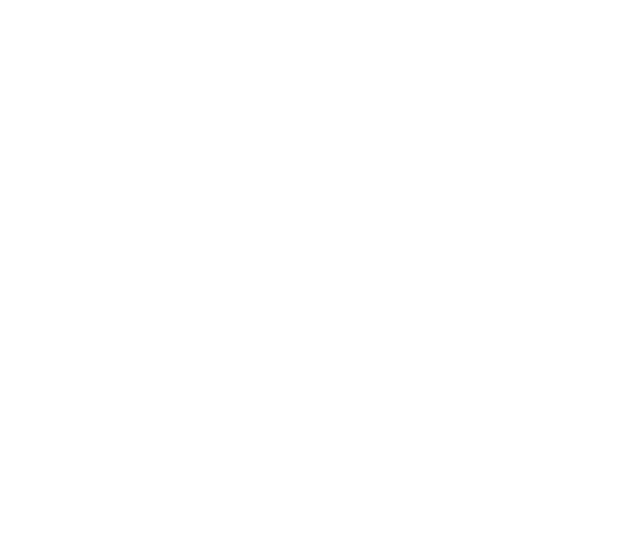
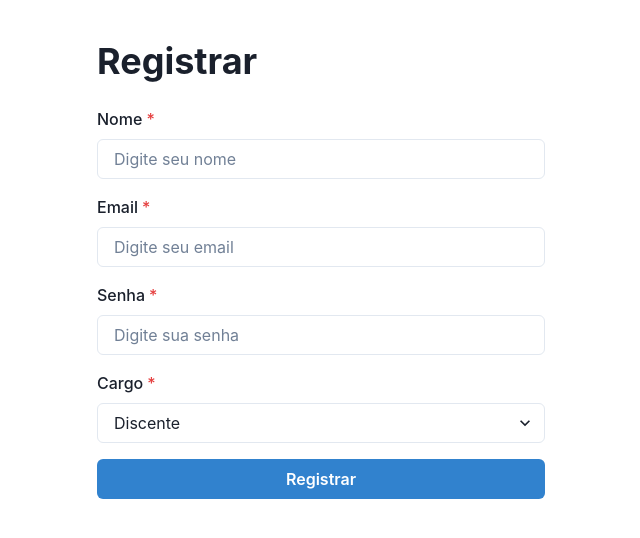
Before and after one commit to Gustavotc/tech-challeng-3-portal-alunos-react, a React (Vite) app: page /auth/register in a window 1280 px wide. Before the commit this address had no page. Shown: the top 538 px of the page, without its empty margins (319-959 px from the left). Built offline with nearby package versions, Linux system fonts and the light colour scheme.

Commit message:
feat: registter screen

```diff
--- a/src/App.tsx
+++ b/src/App.tsx
@@ -1,12 +1,14 @@
 import { Routes, Route } from "react-router-dom";
 import { CreatePost } from "./features/post/presentation/createPost/create-post";
 import Feed from "./features/post/presentation/feed/Feed";
+import { Register } from "./features/auth/presentation/register/Register";
 
 function App() {
   return (
     <Routes>
       <Route path="/" element={<Feed />} />
       <Route path="/post/create" element={<CreatePost />} />
+      <Route path="/auth/register" element={<Register />} />
     </Routes>
   );
 }
--- /dev/null
+++ b/src/features/auth/domain/interfaces/IAuthRegisterUser.ts
@@ -0,0 +1,13 @@
+export interface IAuthRegisterUser {
+  name: string;
+  email: string;
+  password: string;
+  roleId: "DOCENTE" | "DISCENTE";
+}
+
+export interface IAuthRegisterJson {
+  name: string;
+  email: string;
+  password: string;
+  role_id: "DOCENTE" | "DISCENTE";
+}
--- /dev/null
+++ b/src/features/auth/domain/interfaces/IUser.ts
@@ -0,0 +1,10 @@
+export interface IUser {
+  name: string;
+  email: string;
+  password: string;
+  role: {
+    id: string;
+    type: "DOCENTE" | "DISCENTE";
+  };
+  id: string;
+}
--- a/src/features/auth/domain/usecases/useRegister.ts
+++ b/src/features/auth/domain/usecases/useRegister.ts
@@ -1,6 +1,16 @@
 import { AuthRepository } from "../../infra/repositories/AuthRepository";
+import { IAuthRegisterUser } from "../interfaces/IAuthRegisterUser";
 
-export const useRegister = async (email: string, password: string) => {
+interface IRegister {
+  register: (registerUser: IAuthRegisterUser) => Promise<void>; // async function to register a user
+}
+
+export const useRegister = (): IRegister => {
   const authRepo = new AuthRepository();
-  return await authRepo.register(email, password);
+
+  const register = async (registerUser: IAuthRegisterUser) => {
+    await authRepo.register(registerUser);
+  };
+
+  return { register };
 };
--- /dev/null
+++ b/src/features/auth/infra/adapters/authRegisterAdapter.ts
@@ -0,0 +1,15 @@
+import {
+  IAuthRegisterJson,
+  IAuthRegisterUser,
+} from "./../../domain/interfaces/IAuthRegisterUser";
+
+export default class AuthRegisterAdapter {
+  toJson(AuthRegister: IAuthRegisterUser): IAuthRegisterJson {
+    return {
+      name: AuthRegister.name,
+      email: AuthRegister.email,
+      password: AuthRegister.password,
+      role_id: AuthRegister.roleId,
+    };
+  }
+}
--- a/src/features/auth/infra/repositories/AuthRepository.ts
+++ b/src/features/auth/infra/repositories/AuthRepository.ts
@@ -1,6 +1,9 @@
 // AuthRepository.ts
 import { IAuthUser } from "../../domain/interfaces/IAuthUser";
 import api from "../../../../services/httpClient/api/Api";
+import { IAuthRegisterUser } from "../../domain/interfaces/IAuthRegisterUser";
+import { IUser } from "../../domain/interfaces/IUser";
+import AuthRegisterAdapter from "../adapters/authRegisterAdapter";
 
 export class AuthRepository {
   async login(email: string, password: string): Promise<IAuthUser> {
@@ -8,8 +11,12 @@
     return response.data;
   }
 
-  async register(email: string, password: string): Promise<IAuthUser> {
-    const response = await api.post("/auth/register", { email, password });
+  async register(user: IAuthRegisterUser): Promise<IUser> {
+    const adapter = new AuthRegisterAdapter();
+    const body = adapter.toJson(user);
+
+    const response = await api.post<IUser>("/user", { body });
+
     return response.data;
   }
 }
--- a/src/features/auth/presentation/register/Register.tsx
+++ b/src/features/auth/presentation/register/Register.tsx
@@ -0,0 +1,106 @@
+import React, { useState } from 'react';
+import { useRegister } from '../../domain/usecases/useRegister';
+import {
+  Box,
+  FormControl,
+  FormLabel,
+  Input,
+  Button,
+  Heading,
+  VStack,
+  Alert,
+  AlertIcon,
+  Select
+} from '@chakra-ui/react';
+import { IAuthRegisterUser } from '../../domain/interfaces/IAuthRegisterUser';
+
+export const Register = () => {
+  const [name, setName] = useState('');
+  const [email, setEmail] = useState('');
+  const [password, setPassword] = useState('');
+  const [role, setRole] = useState<'DOCENTE' | 'DISCENTE'>('DISCENTE');
+  const [errorMessage, setErrorMessage] = useState<string | null>(null);
+
+  const { register } = useRegister();
+
+  const handleRegister = async (e: React.FormEvent) => {
+    e.preventDefault();
+    try {
+      const authRegister : IAuthRegisterUser = {
+        name,
+        email,
+        password,
+        roleId: role
+      }
+
+      const user = await register(authRegister);
+      console.log('User registered:', user);
+      // Redirecionar ou exibir feedback de sucesso
+    } catch (error) {
+      console.error('Registration failed:', error);
+      setErrorMessage('Erro ao registrar usuário');
+    }
+  };
+
+  return (
+    <Box maxW="md" mx="auto" mt={10}>
+      <Heading mb={6}>Registrar</Heading>
+      {errorMessage && (
+        <Alert status="error" mb={4}>
+          <AlertIcon />
+          {errorMessage}
+        </Alert>
+      )}
+      <form onSubmit={handleRegister}>
+        <VStack spacing={4}>
+        <FormControl id="name" isRequired>
+            <FormLabel>Nome</FormLabel>
+            <Input
+              type="text"
+              value={name}
+              onChange={(e) => setName(e.target.value)}
+              placeholder="Digite seu nome"
+            />
+          </FormControl>
+
+
+          <FormControl id="email" isRequired>
+            <FormLabel>Email</FormLabel>
+            <Input
+              type="email"
+              value={email}
+              onChange={(e) => setEmail(e.target.value)}
+              placeholder="Digite seu email"
+            />
+          </FormControl>
+
+          <FormControl id="password" isRequired>
+            <FormLabel>Senha</FormLabel>
+            <Input
+              type="password"
+              value={password}
+              onChange={(e) => setPassword(e.target.value)}
+              placeholder="Digite sua senha"
+            />
+          </FormControl>
+
+          <FormControl id="role" isRequired>
+            <FormLabel>Cargo</FormLabel>
+            <Select
+              placeholder="Digite seu cargo"
+              onChange={(event) => setRole(event.target.value as 'DOCENTE'|'DISCENTE')}
+              value={role}
+            >
+              <option value="DISCENTE">Discente</option>
+              <option value="DOCENTE">Docente</option>
+            </Select>
+          </FormControl>
+
+          <Button colorScheme="blue" type="submit" width="full">
+            Registrar
+          </Button>
+        </VStack>
+      </form>
+    </Box>
+  );
+};
```
Also changed, not shown: src/features/auth/domain/models/User.ts (added, +23 -0 lines), src/features/auth/domain/usecases/useLogin.ts (+12 -2 lines), src/features/auth/presentation/login/Login.tsx (+60 -8 lines).
